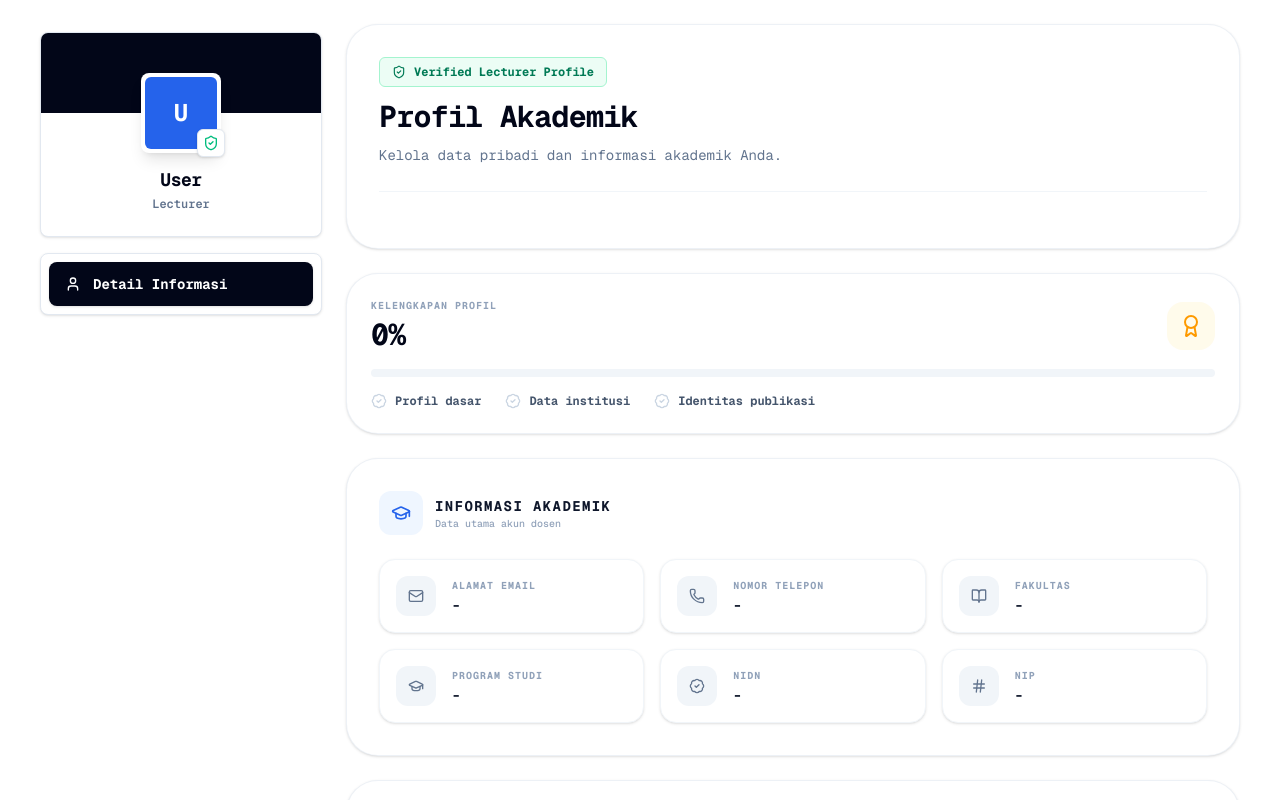
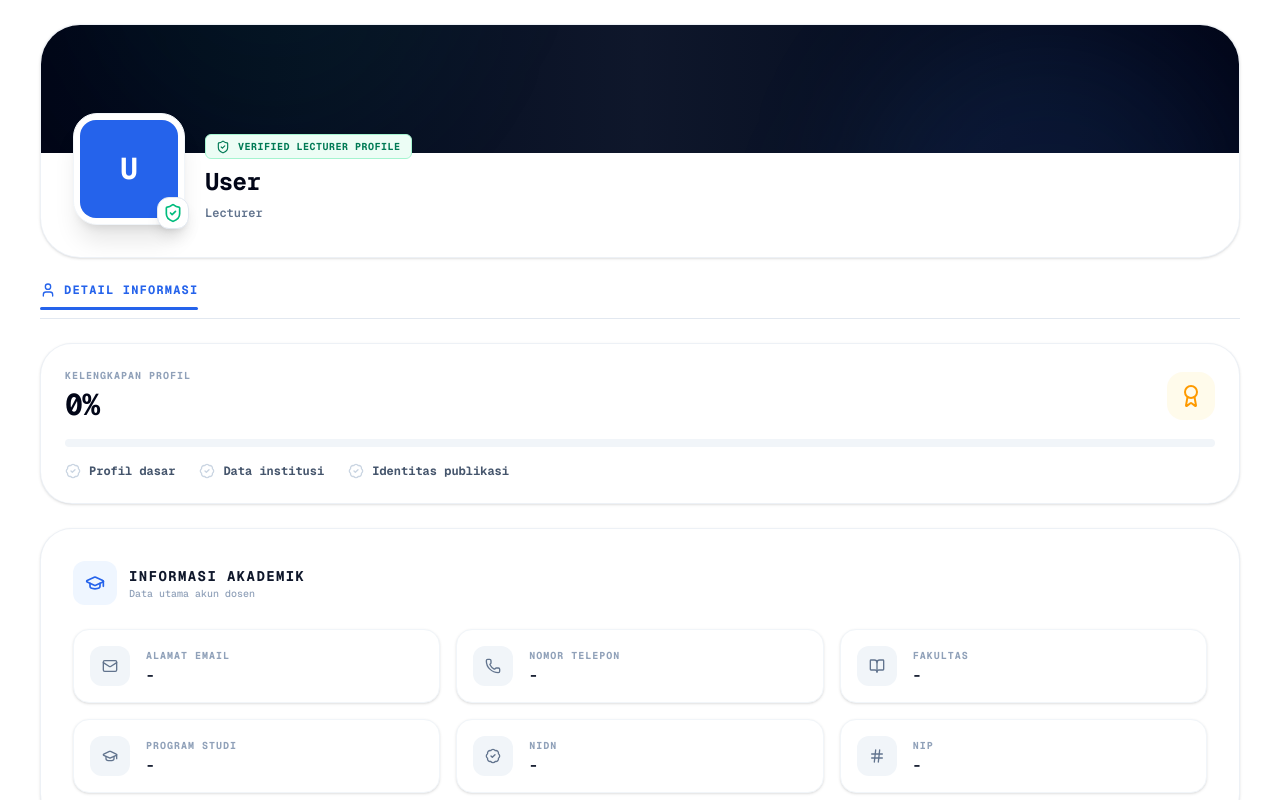
Before and after one commit to Umam07/FE-PentaDosen, a React (Vite) app: page /profile in a window 1280 px wide. Shown: the top 800 px of the page. Built offline with nearby package versions, Linux system fonts and the light colour scheme.

Commit message:
style: finalize Profile page layout to a top-down stacked design, fixing sidebar empty space

```diff
--- a/src/pages/profilediri/Profile.tsx
+++ b/src/pages/profilediri/Profile.tsx
@@ -585,109 +585,74 @@ export default function Profile({ user, setUser }: { user: any; setUser: any })
         )}
       </AnimatePresence>
 
-      <div className="grid grid-cols-1 items-start gap-6 lg:grid-cols-12">
+      <div className="space-y-6">
 
-        {/* LEFT COLUMN: Sidebar (Profile Summary & Navigation) */}
+        {/* TOP COMPREHENSIVE HEADER CARD */}
         <motion.div
-          initial={{ opacity: 0, x: -30 }}
-          animate={{ opacity: 1, x: 0 }}
-          className="space-y-4 lg:sticky lg:top-8 lg:col-span-3"
+          initial={{ opacity: 0, y: -20 }}
+          animate={{ opacity: 1, y: 0 }}
+          className="overflow-hidden rounded-[2.5rem] border border-slate-200/60 bg-white shadow-sm dark:border-slate-800 dark:bg-slate-900"
         >
-          <div className="overflow-hidden rounded-lg border border-slate-200 bg-white shadow-sm dark:border-slate-800 dark:bg-slate-900">
-            <div className="h-20 bg-slate-950 dark:bg-slate-800" />
-            <div className="relative z-10 px-5 pb-6 text-center -mt-10">
-              <div className="relative inline-block">
-                <div className="h-20 w-20 rounded-lg bg-white p-1 shadow-lg dark:bg-slate-900">
+          {/* Header Cover Banner */}
+          <div className="h-32 w-full bg-gradient-to-r from-slate-950 via-slate-900 to-slate-950 dark:from-slate-950 dark:via-slate-900 dark:to-slate-950 relative overflow-hidden">
+            {/* Soft decorative glow */}
+            <div className="absolute top-0 right-0 w-96 h-96 bg-primary-500/10 rounded-full blur-3xl" />
+            <div className="absolute bottom-0 left-10 w-96 h-96 bg-emerald-500/5 rounded-full blur-3xl" />
+          </div>
+
+          {/* Profile details & KPI stats row */}
+          <div className="px-6 pb-6 pt-0 sm:px-8 sm:pb-8">
+            <div className="flex flex-col xl:flex-row xl:items-end xl:justify-between gap-6 -mt-10 relative z-10">
+              {/* Profile details left */}
+              <div className="flex flex-col sm:flex-row items-center sm:items-end gap-5 text-center sm:text-left">
+                <div className="relative">
+                  <div className="h-28 w-28 rounded-3xl bg-white p-1.5 shadow-xl dark:bg-slate-900 border border-slate-100 dark:border-slate-800">
                     {user?.avatar ? (
                       <img
                         src={user.avatar}
                         alt={user.name}
-                      className="h-full w-full rounded-md object-cover"
+                        className="h-full w-full rounded-2xl object-cover"
                       />
                     ) : (
-                    <div className="flex h-full w-full items-center justify-center rounded-md bg-primary-600 text-2xl font-black text-white">
+                      <div className="flex h-full w-full items-center justify-center rounded-2xl bg-primary-600 text-3xl font-black text-white">
                         {user?.name?.charAt(0) || 'U'}
                       </div>
                     )}
                   </div>
-                <div className="absolute -right-1 -bottom-1 flex h-7 w-7 items-center justify-center rounded-md border border-slate-200 bg-white shadow-sm dark:border-slate-800 dark:bg-slate-900">
-                  <ShieldCheck className="h-4 w-4 text-emerald-500" />
+                  <div className="absolute -right-1 -bottom-1 flex h-8 w-8 items-center justify-center rounded-xl border border-slate-200 bg-white shadow-lg dark:border-slate-800 dark:bg-slate-900">
+                    <ShieldCheck className="h-5 w-5 text-emerald-500" />
                   </div>
                 </div>
 
-              <div className="mt-4 space-y-1">
-                <h2 className="text-lg font-black leading-tight tracking-tight text-slate-950 dark:text-white">
+                <div className="space-y-2 pb-1">
+                  <div className="inline-flex items-center gap-2 rounded-md border border-emerald-200 bg-emerald-50 px-2.5 py-1 text-[10px] font-black uppercase tracking-wider text-emerald-700 dark:border-emerald-900/40 dark:bg-emerald-950/20 dark:text-emerald-300">
+                    <ShieldCheck className="h-3.5 w-3.5" />
+                    Verified Lecturer Profile
+                  </div>
+                  <h2 className="text-2xl font-black leading-tight tracking-tight text-slate-950 dark:text-white">
                     {user?.name || 'User'}
                   </h2>
-                <p className="text-xs font-semibold text-slate-500 dark:text-slate-400">{user?.program_studi || 'Lecturer'}</p>
-
+                  <div className="flex flex-wrap items-center justify-center sm:justify-start gap-3 text-xs font-semibold text-slate-500 dark:text-slate-400">
+                    <span>{user?.program_studi || 'Lecturer'}</span>
                     {user?.penta_id && (
-                  <div className="mx-auto mt-3 inline-flex items-center gap-1.5 rounded-md border border-primary-200 bg-primary-50 px-3 py-1.5 text-primary-700 dark:border-primary-900/40 dark:bg-primary-950/20 dark:text-primary-300">
+                      <>
+                        <span className="w-1.5 h-1.5 rounded-full bg-slate-300 dark:bg-slate-700" />
+                        <span className="inline-flex items-center gap-1 text-primary-600 dark:text-primary-400">
                           <Fingerprint className="h-3.5 w-3.5" />
-                    <span className="text-xs font-black">{user.penta_id}</span>
-                  </div>
+                          <span className="font-black">{user.penta_id}</span>
+                        </span>
+                      </>
                     )}
                   </div>
-
                 </div>
               </div>
 
-          <nav className="space-y-1 rounded-lg border border-slate-200 bg-white p-2 shadow-sm dark:border-slate-800 dark:bg-slate-900">
-            {[
-              { id: 'info', label: 'Detail Informasi', icon: User, color: 'text-blue-500' },
-              ...(user?.role === 'dosen' ? [{ id: 'integrasi', label: 'Konfigurasi ID', icon: Settings, color: 'text-indigo-500' }] : []),
-            ].map((tab) => (
-              <button
-                key={tab.id}
-                onClick={() => setActiveTab(tab.id as any)}
-                className={`flex min-h-11 w-full items-center gap-3 rounded-lg px-4 text-sm font-black transition-all ${
-                  activeTab === tab.id
-                    ? 'bg-slate-950 text-white shadow-sm dark:bg-white dark:text-slate-950'
-                    : 'text-slate-500 hover:bg-slate-50 hover:text-slate-900 dark:text-slate-400 dark:hover:bg-slate-800 dark:hover:text-slate-100'
-                }`}
-              >
-                <tab.icon className={`h-4 w-4 ${activeTab === tab.id ? '' : tab.color}`} />
-                {tab.label}
-              </button>
-            ))}
-          </nav>
-
-        </motion.div>
-
-        <div className="space-y-6 lg:col-span-9">
-
-          <motion.div
-            initial={{ opacity: 0, y: 20 }}
-            animate={{ opacity: 1, y: 0 }}
-            className="rounded-[2rem] border border-slate-200/60 bg-white p-6 shadow-sm dark:border-slate-800 dark:bg-slate-900 sm:p-8"
-          >
-            <div className="space-y-6">
-              <div className="flex flex-col md:flex-row md:items-start justify-between gap-4">
-                <div>
-                  <div className="mb-3 inline-flex items-center gap-2 rounded-md border border-emerald-200 bg-emerald-50 px-3 py-1.5 text-xs font-bold text-emerald-700 dark:border-emerald-900/40 dark:bg-emerald-950/20 dark:text-emerald-300">
-                    <ShieldCheck className="h-3.5 w-3.5" />
-                    Verified Lecturer Profile
-                  </div>
-                  <h1 className="text-3xl font-black tracking-tight text-slate-950 dark:text-white">
-                    {activeTab === 'info' ? 'Profil Akademik' : activeTab === 'integrasi' ? 'Integrasi & Konfigurasi' : 'Penta Insights'}
-                  </h1>
-                  <p className="mt-2 max-w-2xl text-sm leading-6 text-slate-500 dark:text-slate-400">
-                    {activeTab === 'info' ? 'Kelola data pribadi dan informasi akademik Anda.' :
-                     activeTab === 'integrasi' ? 'Sinkronisasi ID publikasi Scopus dan Google Scholar.' :
-                     'Analisis performa publikasi dan metrik penelitian.'}
-                  </p>
-                </div>
-              </div>
-
-              {/* Elegant Divider */}
-              <div className="h-px w-full bg-slate-100 dark:bg-slate-800" />
-
-              {/* Full-width Cards Grid */}
-              <div className="grid grid-cols-1 gap-4 sm:grid-cols-3 w-full">
+              {/* Stats right */}
+              <div className="grid w-full grid-cols-1 gap-3 sm:grid-cols-3 xl:w-auto xl:pb-1">
                 {stats?.map((stat, i) => (
                   <div
                     key={i}
-                    className="flex min-h-[92px] items-center gap-4 rounded-2xl border border-slate-200 bg-gradient-to-br from-slate-50 to-white/85 px-5 py-4 dark:border-slate-800 dark:bg-gradient-to-br dark:from-slate-950/50 dark:to-slate-900/30 shadow-sm hover:shadow-md hover:border-slate-300 dark:hover:border-slate-700 transition-all duration-300 group"
+                    className="flex min-h-[92px] items-center gap-4 rounded-2xl border border-slate-200 bg-gradient-to-br from-slate-50 to-white/85 px-5 py-4 dark:border-slate-800 dark:bg-gradient-to-br dark:from-slate-950/50 dark:to-slate-900/30 xl:min-w-[210px] shadow-sm hover:shadow-md hover:border-slate-300 dark:hover:border-slate-700 transition-all duration-300 group"
                   >
                     <div className={`flex h-11 w-11 shrink-0 items-center justify-center rounded-xl ${stat.color} transition-transform duration-300 group-hover:scale-110 shadow-sm`}>
                       <stat.icon className="h-5 w-5" />
@@ -700,8 +665,42 @@ export default function Profile({ user, setUser }: { user: any; setUser: any })
                 ))}
               </div>
             </div>
+          </div>
         </motion.div>
 
+        {/* HORIZONTAL TABS SUBMENU */}
+        <div className="flex items-center gap-8 border-b border-slate-200 dark:border-slate-800 pb-2 overflow-x-auto no-scrollbar">
+          {[
+            { id: 'info', label: 'Detail Informasi', icon: User, color: 'text-blue-500' },
+            ...(user?.role === 'dosen' ? [{ id: 'integrasi', label: 'Konfigurasi ID', icon: Settings, color: 'text-indigo-500' }] : []),
+          ].map((tab) => (
+            <button
+              key={tab.id}
+              onClick={() => setActiveTab(tab.id as any)}
+              className={`group/tab relative pb-3 text-xs font-black uppercase tracking-widest transition-colors flex items-center gap-2 whitespace-nowrap ${
+                activeTab === tab.id
+                  ? 'text-primary-600 dark:text-primary-400'
+                  : 'text-slate-400 hover:text-slate-700 dark:hover:text-slate-200'
+              }`}
+            >
+              <tab.icon className={`h-4 w-4 ${activeTab === tab.id ? 'text-primary-600 dark:text-primary-400' : 'text-slate-400'}`} />
+              {tab.label}
+              {/* Active indicator */}
+              {activeTab === tab.id && (
+                <motion.div
+                  layoutId="profile-subtab-indicator"
+                  className="absolute bottom-0 left-0 right-0 h-[3px] bg-primary-600 dark:bg-primary-500 rounded-full"
+                />
+              )}
+              {/* Hover underline */}
+              {activeTab !== tab.id && (
+                <span className="absolute bottom-0 left-0 right-0 h-[3px] bg-slate-200 dark:bg-slate-700 rounded-full scale-x-0 group-hover/tab:scale-x-100 transition-transform duration-200 origin-left" />
+              )}
+            </button>
+          ))}
+        </div>
+
+        {/* ACTIVE TAB CONTENT AREA */}
         <AnimatePresence mode="wait">
           <motion.div
             key={activeTab}
@@ -754,7 +753,6 @@ export default function Profile({ user, setUser }: { user: any; setUser: any })
           </motion.div>
         </AnimatePresence>
       </div>
-      </div>
 
       <div className="fixed top-6 right-6 z-[9999] flex flex-col gap-3 pointer-events-none">
         <AnimatePresence>
```
Lines whose indentation alone changed are shown as unchanged.
